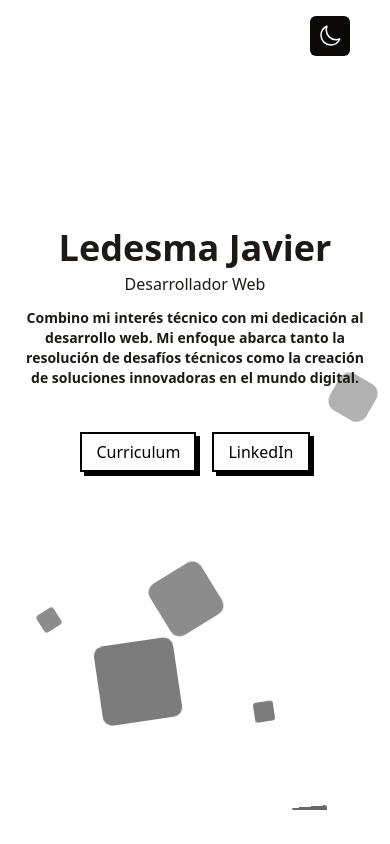
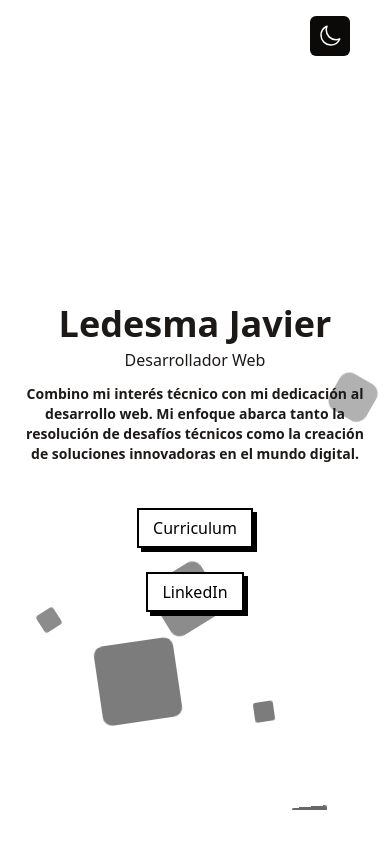
Before and after one commit to ByJavi/portfolio2024, a React (Vite) app: page / in a window 390 px wide. Shown: the top 844 px of the page. Built offline with nearby package versions, Linux system fonts and the light colour scheme.

Commit message:
[Fixture] Items Center Buttons

```diff
--- a/src/components/Resume.jsx
+++ b/src/components/Resume.jsx
@@ -23,8 +23,13 @@ function Resume() {
             creación de soluciones innovadoras en el mundo digital.
           </p>
         </article>
-        <article className="flex gap-4 mb-60">
-          <a href="Javier_Ledesma.pdf" target="_blank" rel="noreferrer">
+        <article className="flex flex-col sm:flex-row gap-4 mb-6 items-center">
+          <a
+            href="Javier_Ledesma.pdf"
+            target="_blank"
+            rel="noreferrer"
+            className="mb-2 md:mb-0"
+          >
             <Button texts="Curriculum" />
           </a>
           <a
```
